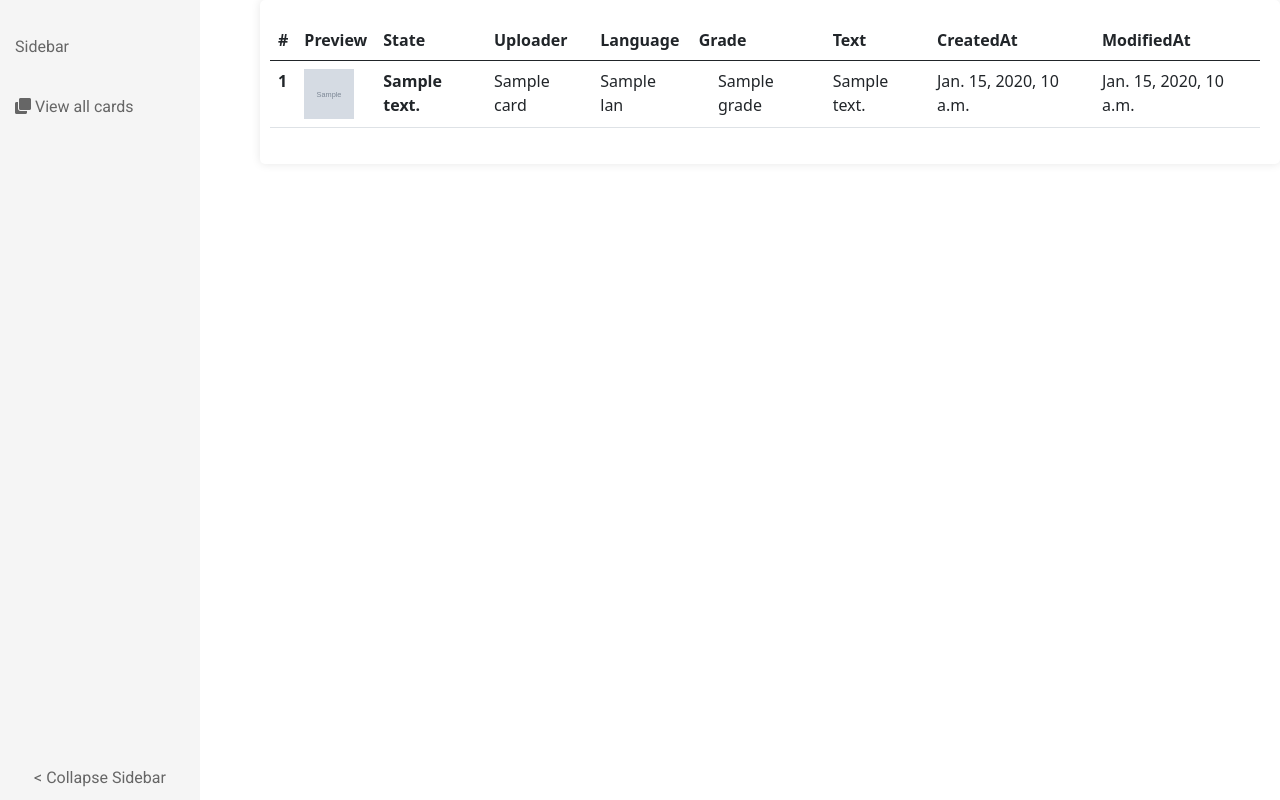
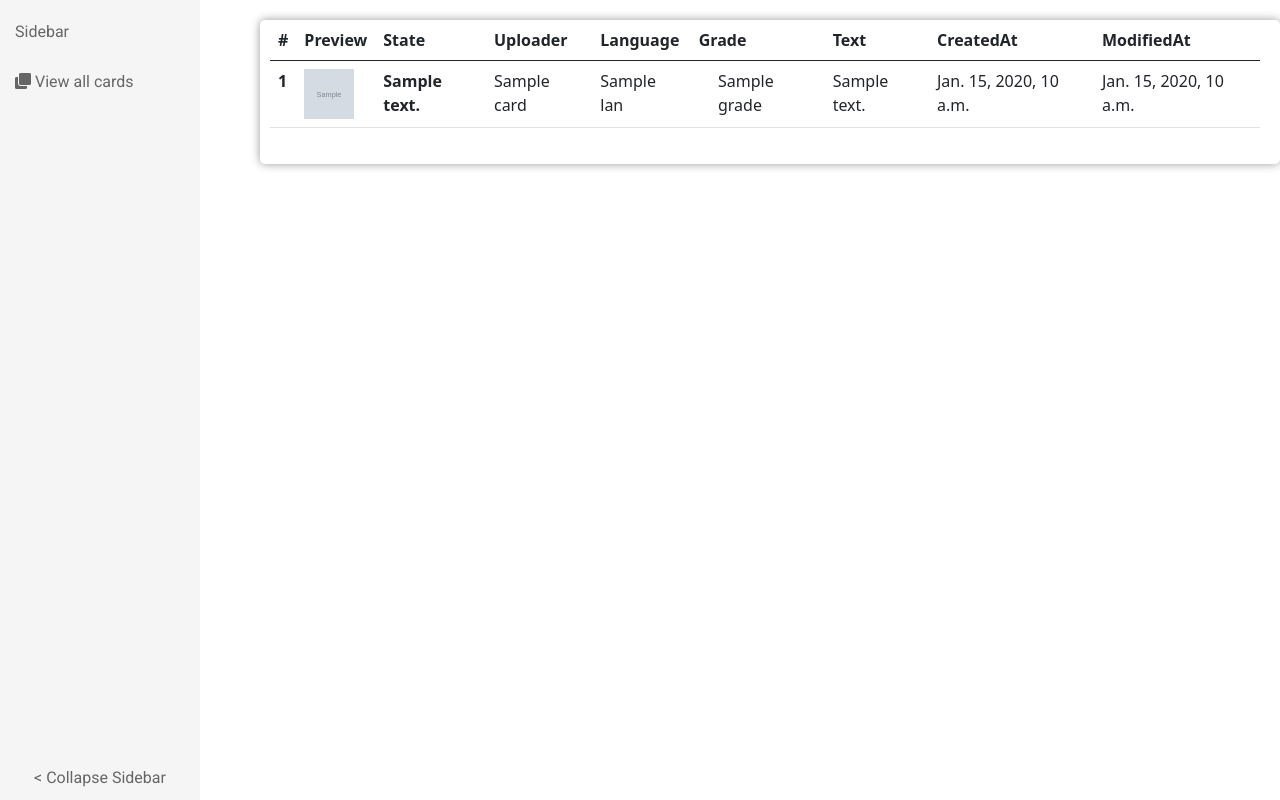
Before and after one commit to DennisWYH/Survival-language-app, a Django app: template card/templates/card/card_index.html in a window 1280 px wide. Run offline with Django 5.2, Linux system fonts and the light colour scheme; the template is opened without the code that fills it: most values are stand-ins (such as "Sample title", 1, 10 or a date in 2020); grey boxes marked "Sample" are stand-in pictures.

Commit message:
improve styling of the card list view

```diff
--- a/card/static/card/css/container.css
+++ b/card/static/card/css/container.css
@@ -1,18 +1,15 @@
 .page-container {
-    max-width: 1200px;
+    max-width: 1100px;
     min-width: 400px;
-    margin: 0 auto;
-    padding: 20px;
+    margin: 20px auto 0 260px; /* top, right, bottom, left */
+    padding: 0px 20px 20px 10px; /* top, right, bottom, left */
     background-color: #fff;
     border-radius: 5px;
-    box-shadow: 0 0 10px rgba(0, 0, 0, 0.1);
- }
- .page-container {
+    box-shadow: 0px 0px 10px rgba(0, 0, 0, 0.4);
     margin-left: 260px;
-    padding: 20px;
     padding-left: 10px;
     transition: margin-left 0.5s;
-}
+ }
 .page-container.collapsed {
     margin-left: 140px;
 }
--- a/card/static/card/css/sidebar.css
+++ b/card/static/card/css/sidebar.css
@@ -21,14 +21,14 @@
 }
 
 .sidebar-elements-container {
-    padding: 5px;
-    margin-top: 20px;
+    padding: 10px;
+    margin-top: 10px;
 }
 
 .sidebar-element {
     display: block;
     width: 100%;
-    padding: 10px;
+    padding: 0px 10px 10px 5px; /* top, right, bottom, left */
     background-color: #f5f5f5; /* Set a default background color */
     transition: background-color 0.3s; /* Add a transition for smooth color change */
     text-decoration: none; /* Remove the underline */
--- a/card/templates/card/card_detail.html
+++ b/card/templates/card/card_detail.html
@@ -62,9 +62,10 @@
                         {% endfor %}
                     </div>
                 </form>
-                <div class="col-md-6">
+            </div>
+            <div class="col-md-6">
                 <p><strong>Text:</strong> {{ card.text }}</p>
-            </div>
+           </div>
         </div>
     </div>
     <script src="https://ajax.googleapis.com/ajax/libs/jquery/3.5.1/jquery.min.js"></script>
```
